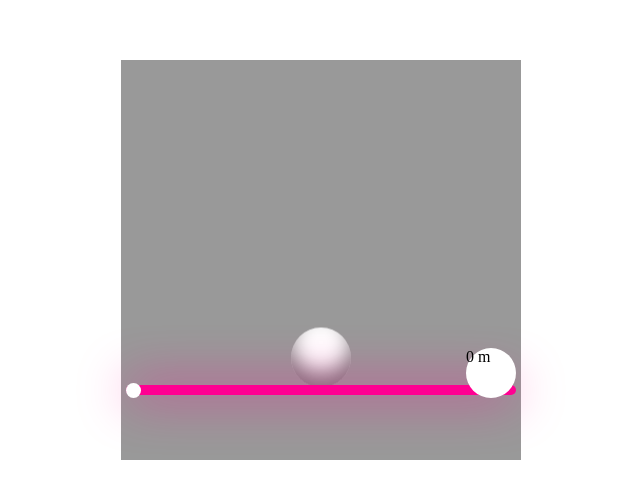
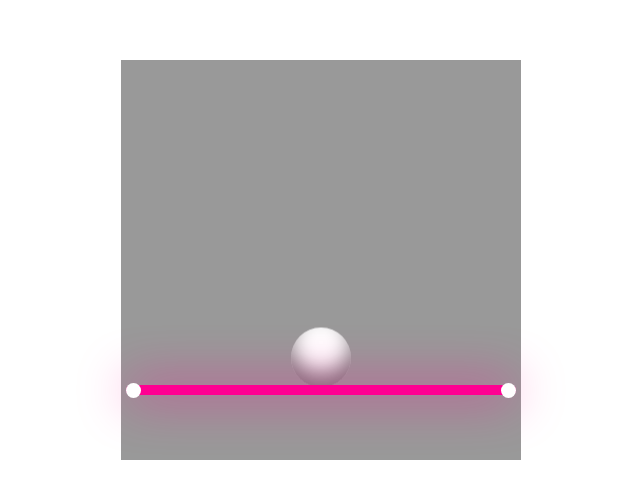
Before and after one commit to Carlosff02/SinergiaYoutube, a plain HTML site: page index.html in a window 1280 px wide. Shown: the part 140-638 px from the top of the page, without its empty margins (319-959 px from the left). Drawn offline with Linux system fonts and the light colour scheme.

Commit message:
Update estilos.css

```diff
--- a/estilos.css
+++ b/estilos.css
@@ -35,13 +35,13 @@ body {
 }
 
 .elastic::after {
-    content: '0 m';
+    content: '';
 
     position: absolute;
     bottom: 62.5px;
     right: 5px;
-    width: 50px;
-    height: 50px;
+    width: 15px;
+    height: 15px;
     background: #fff;
     border-radius: 50%;
     z-index: 1;
```
